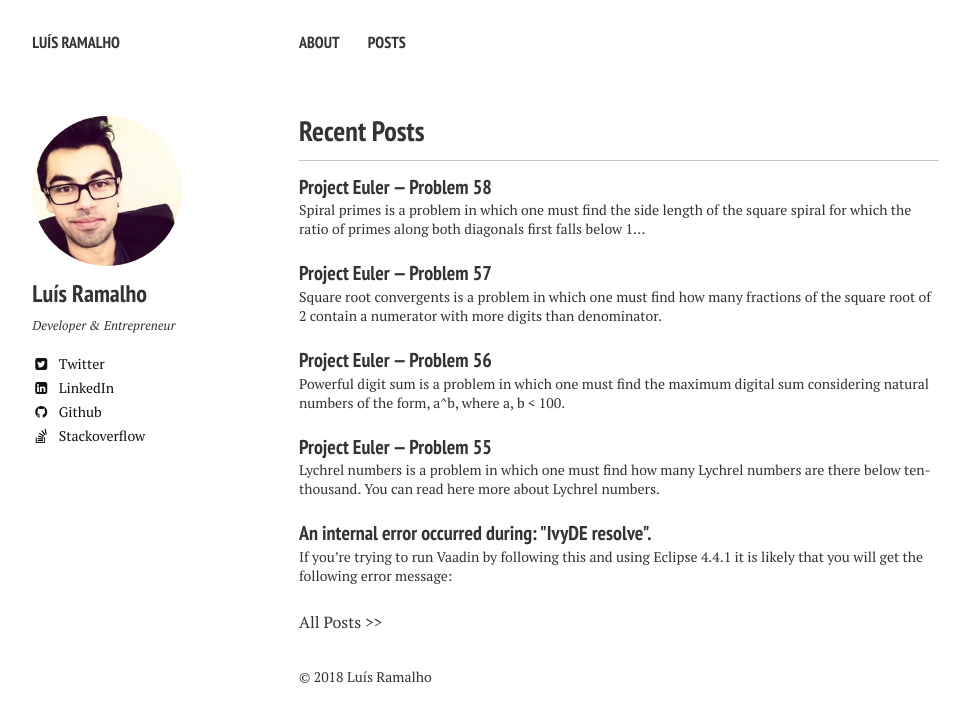
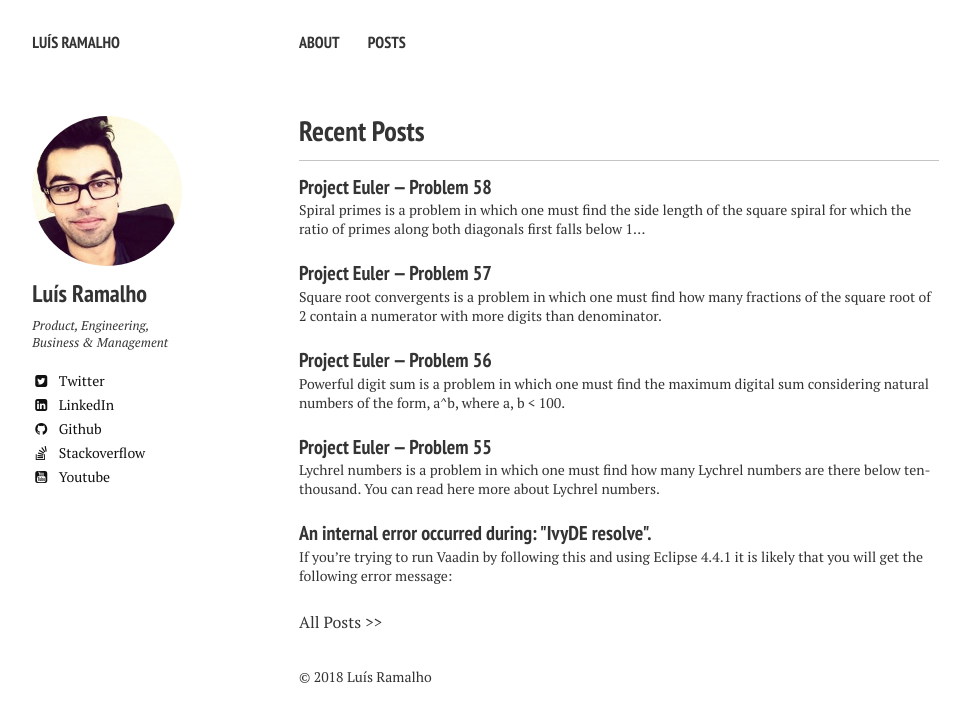
Before and after one commit to luisramalho/luisramalho.github.io, a Jekyll site: the page built from index.md, in a window 1280 px wide. Shown: the top 722 px of the page, without its empty margins (21-984 px from the left). Built offline with Jekyll 4.4.1, drawn with Linux system fonts in a browser that asks for light colours; nearby versions of some CDN libraries.

Commit message:
Updates old info

```diff
--- a/_config.yml
+++ b/_config.yml
@@ -28,7 +28,7 @@ kramdown:
 owner:
   name: "Luís Ramalho"
   avatar: luisramalho.jpg
-  bio: "Developer & Entrepreneur"
+  bio: "Product, Engineering, Business & Management"
   email:
   disqus-shortname: luisramalho
   twitter: luisramalho
@@ -50,7 +50,7 @@ owner:
   foursquare: #username
   steam: #username
   dribbble: #username
-  youtube: #username
+  youtube: UCGasjsGae8ZmeoIGYfq94xg
   soundcloud: #username
   weibo: #username
   flickr: #username
--- a/_includes/_author-bio.html
+++ b/_includes/_author-bio.html
@@ -26,7 +26,7 @@
   {% if author.pinterest %}<a href="http://www.pinterest.com/{{ author.pinterest }}" class="author-social" target="_blank"><i class="fa fa-fw fa-pinterest"></i> Pinterest</a>{% endif %}
   {% if author.foursquare %}<a href="http://foursquare.com/{{ author.foursquare }}" class="author-social" target="_blank"><i class="fa fa-fw fa-foursquare"></i> Foursquare</a>{% endif %}
   {% if author.steam %}<a href="http://steamcommunity.com/id/{{ author.steam }}" class="author-social" target="_blank"><i class="fa fa-fw fa-steam-square"></i> Steam</a>{% endif %}
-  {% if author.youtube %}<a href="https://youtube.com/user/{{ author.youtube }}" class="author-social" target="_blank"><i class="fa fa-fw fa-youtube-square"></i> Youtube</a>{% endif %}
+  {% if author.youtube %}<a href="https://youtube.com/channel/{{ author.youtube }}" class="author-social" target="_blank"><i class="fa fa-fw fa-youtube-square"></i> Youtube</a>{% endif %}
   {% if author.soundcloud %}<a href="http://soundcloud.com/{{ author.soundcloud }}" class="author-social" target="_blank"><i class="fa fa-fw fa-soundcloud"></i> Soundcloud</a>{% endif %}
   {% if author.weibo %}<a href="http://www.weibo.com/{{ author.weibo }}" class="author-social" target="_blank"><i class="fa fa-fw fa-weibo"></i> Weibo</a>{% endif %}
   {% if author.flickr %}<a href="http://www.flickr.com/{{ author.flickr }}" class="author-social" target="_blank"><i class="fa fa-fw fa-flickr"></i> Flickr</a>{% endif %}
```
